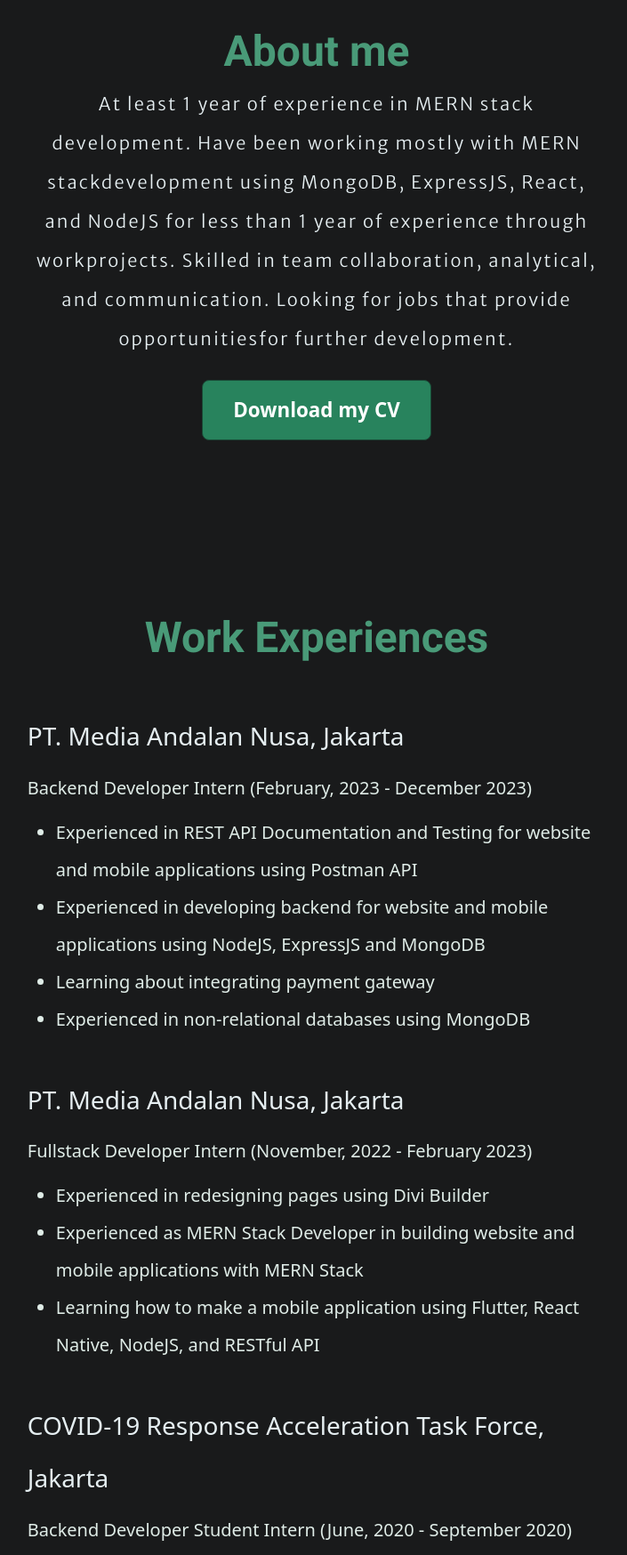
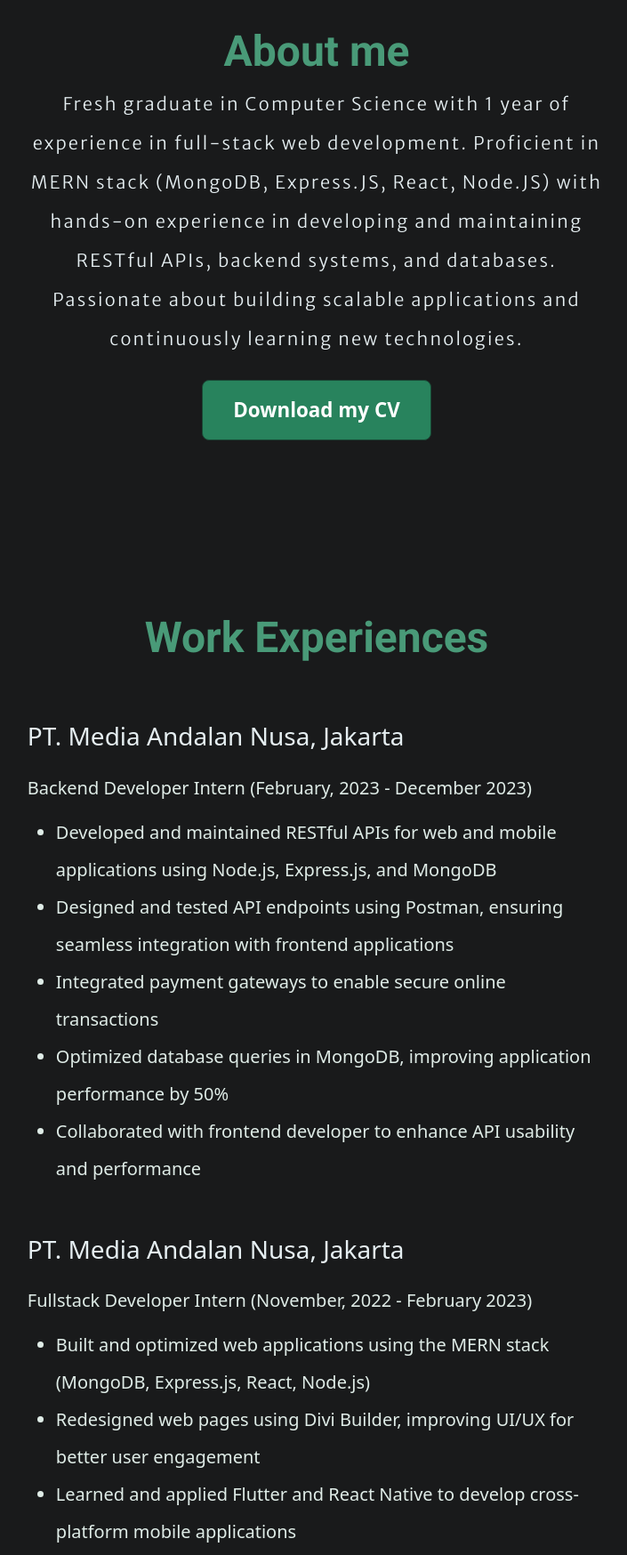
Before and after one commit to chelseaoktaviany/portfolio-chelsea, a plain HTML site: page index.html in a window 1280 px wide. Shown: the part 1052-2800 px from the top of the page at 89% size, without its empty margins (284-989 px from the left). Drawn offline with Linux system fonts and the light colour scheme.

Commit message:
Updated cv and descriptions for work experiences

```diff
--- a/index.html
+++ b/index.html
@@ -84,7 +84,8 @@
               <h1>Hello, I'm</h1>
               <h2 class="display-5 fw-bold">Chelsea Oktaviany</h2>
               <p class="lead">
-                Video Gaming & Tech Enthusiast | Interested in Web Development
+                Video Gaming & Tech Enthusiast | Interested in Full-stack Web
+                Development
               </p>
               <a class="btn btn-dark btn-lg" href="#about">Read more</a>
             </div>
@@ -119,16 +120,16 @@
               />
               <h1 class="title display-5 fw-bold">About me</h1>
               <p class="lead text-md-center">
-                At least 1 year of experience in MERN stack development. Have
-                been working mostly with MERN stackdevelopment using MongoDB,
-                ExpressJS, React, and NodeJS for less than 1 year of experience
-                through workprojects. Skilled in team collaboration, analytical,
-                and communication. Looking for jobs that provide
-                opportunitiesfor further development.
+                Fresh graduate in Computer Science with 1 year of experience in
+                full-stack web development. Proficient in MERN stack (MongoDB,
+                Express.JS, React, Node.JS) with hands-on experience in
+                developing and maintaining RESTful APIs, backend systems, and
+                databases. Passionate about building scalable applications and
+                continuously learning new technologies.
               </p>
               <a
                 class="btn btn-dark btn-lg mt-2 py-3"
-                href="assets/pdf/Chelsea Oktaviany - Resume English (03-09-2024).pdf"
+                href="assets/pdf/Chelsea Oktaviany - Resume English (02-04-2025).pdf"
                 download
                 >Download my CV</a
               >
@@ -159,18 +160,24 @@
                   </h4>
                   <ul>
                     <li class="fs-5">
-                      Experienced in REST API Documentation and Testing for
-                      website and mobile applications using Postman API
+                      Developed and maintained RESTful APIs for web and mobile
+                      applications using Node.js, Express.js, and MongoDB
                     </li>
                     <li class="fs-5">
-                      Experienced in developing backend for website and mobile
-                      applications using NodeJS, ExpressJS and MongoDB
+                      Designed and tested API endpoints using Postman, ensuring
+                      seamless integration with frontend applications
                     </li>
                     <li class="fs-5">
-                      Learning about integrating payment gateway
+                      Integrated payment gateways to enable secure online
+                      transactions
                     </li>
                     <li class="fs-5">
-                      Experienced in non-relational databases using MongoDB
+                      Optimized database queries in MongoDB, improving
+                      application performance by 50%
+                    </li>
+                    <li class="fs-5">
+                      Collaborated with frontend developer to enhance API
+                      usability and performance
                     </li>
                   </ul>
                 </div>
@@ -192,15 +199,20 @@
                   </h4>
                   <ul>
                     <li class="fs-5">
-                      Experienced in redesigning pages using Divi Builder
+                      Built and optimized web applications using the MERN stack
+                      (MongoDB, Express.js, React, Node.js)
                     </li>
                     <li class="fs-5">
-                      Experienced as MERN Stack Developer in building website
-                      and mobile applications with MERN Stack
+                      Redesigned web pages using Divi Builder, improving UI/UX
+                      for better user engagement
                     </li>
                     <li class="fs-5">
-                      Learning how to make a mobile application using Flutter,
-                      React Native, NodeJS, and RESTful API
+                      Learned and applied Flutter and React Native to develop
+                      cross-platform mobile applications
+                    </li>
+                    <li class="fs-5">
+                      Assisted in developing and deploying RESTful APIs,
+                      improving data flow between frontend and backend
                     </li>
                   </ul>
                 </div>
@@ -223,15 +235,20 @@
                   </h4>
                   <ul>
                     <li class="fs-5">
-                      Experienced as Back End Developer in building task-force
-                      website with HTML, CSS, and PHP
+                      Developed and maintained backend functionalities for a
+                      task-force website using PHP, HTML, and CSS
                     </li>
                     <li class="fs-5">
-                      Knowledge on database relationship between customer, COVID
-                      history, and location
+                      Designed and optimized MySQL databases, ensuring efficient
+                      storage of COVID-19 case data
                     </li>
                     <li class="fs-5">
-                      Experienced in Data Entry and Engineering with MySQL
+                      Managed data entry and engineering, maintaining data
+                      integrity and accuracy for public health tracking
+                    </li>
+                    <li class="fs-5">
+                      Implemented database relationships between customers,
+                      COVID history, and locations to improve data management
                     </li>
                   </ul>
                 </div>
```
Also changed, not shown: 2 other files.
